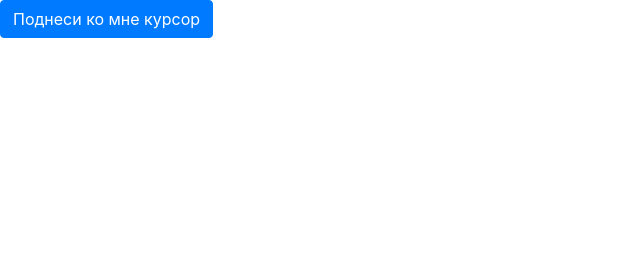
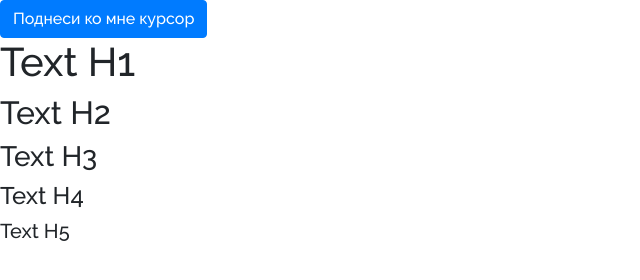
Before and after one commit to mikemet/Slowave, a plain HTML site: page index.html in a window 1280 px wide. Shown: the whole page, without its empty margins (0-640 px from the left). Drawn offline with nearby package versions, Linux system fonts and the light colour scheme.

```diff
--- /dev/null
+++ b/css/core.css
@@ -0,0 +1,33 @@
+@font-face {
+    src: url('/fonts/Raleway-Medium.ttf');
+    font-family: Raleway-Medium;
+}
+
+@font-face {
+    src: url('/fonts/Raleway-SemiBold.ttf');
+    font-family: Raleway-SemiBold;
+}
+
+/* ============================================================================= */
+* {
+    margin: 0;
+    padding: 0;
+}
+
+*::after,
+*::before {
+    margin: 0;
+    padding: 0;
+    box-sizing: inherit;
+}
+
+body {
+    font-family: Raleway-Medium, Verdana, Tahoma, sans-serif;
+    font-size: 16px;
+    line-height: normal;
+    overflow-wrap: break-word;
+}
+
+:root {
+    scroll-behavior: smooth;
+}
--- a/css/style.css
+++ b/css/style.css
@@ -0,0 +1 @@
+@import url('/css/core.css');
--- a/index.html
+++ b/index.html
@@ -15,6 +15,12 @@
     <button type="button" class="btn btn-primary" data-toggle="popover" title="Сообщение"
         data-content="Ура, Bootstrap 4 работает">Поднеси ко мне курсор</button>
 
+    <h1>Text H1</h1>
+    <h2>Text H2</h2>
+    <h3>Text H3</h3>
+    <h4>Text H4</h4>
+    <h5>Text H5</h5>
+
 
     <script src="https://ajax.googleapis.com/ajax/libs/jquery/3.5.1/jquery.min.js"></script>
     <!-- Вместо подключения Popper JS и Bootstrap JS можно просто подключить Bootstrap Bundle JS -->
```
Also changed, not shown: fonts/Raleway-Medium.ttf (added), fonts/Raleway-SemiBold.ttf (added).
